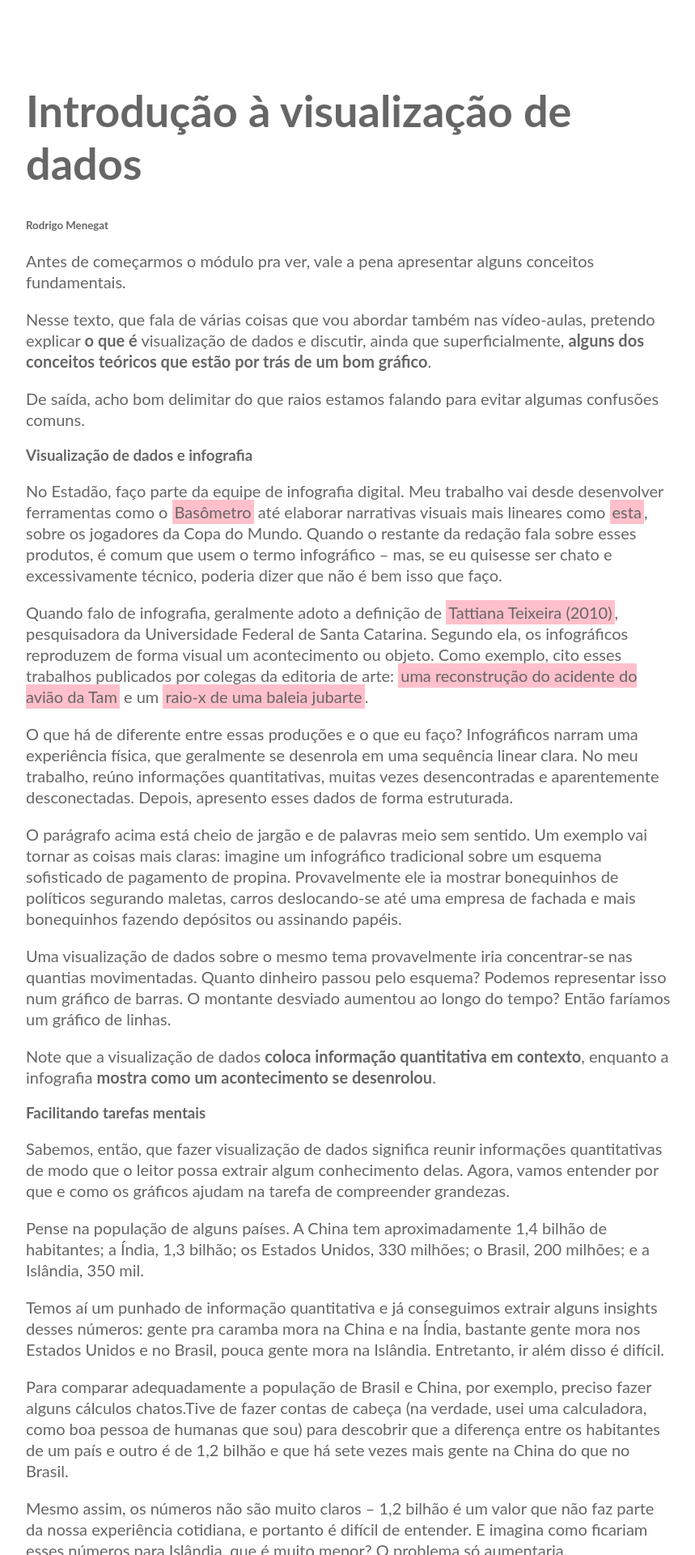
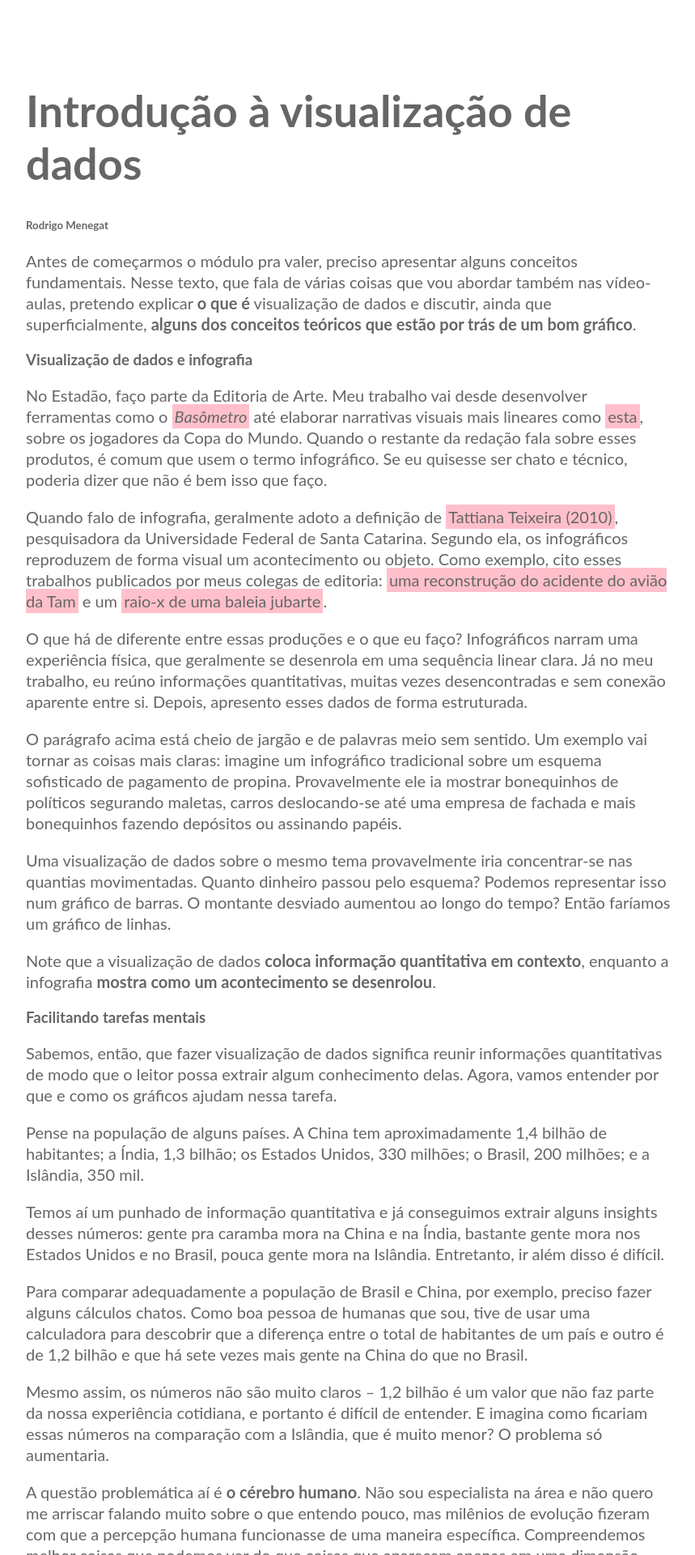
Before and after one commit to RodrigoMenegat/dataviz-1, a Jekyll site: the page built from docs/introducao-visualizacao-de-dados/index.md, in a window 1280 px wide. Shown: the top 1920 px of the page at 81% size, without its empty margins (208-1067 px from the left). Built offline with Jekyll 4.4.1, drawn with Linux system fonts in a browser that asks for light colours; our own code applies the rules of GitHub Pages for plain Markdown files; some of the changed text lies outside the part shown.

Commit message:
Edita texto introdutório; centraliza CSS

```diff
--- a/docs/assets/css/main.css
+++ b/docs/assets/css/main.css
@@ -7,6 +7,14 @@
   padding-top: 60px;
   font-family: Lato, sans-serif;
   position: relative;
+}
+
+/* Centraliza imagens
+com parâmetro especificado */
+
+img[src$="centered"] {
+  display:block;
+  margin: 0 auto;
 }
 
 .nav {
--- a/docs/introducao-visualizacao-de-dados/index.md
+++ b/docs/introducao-visualizacao-de-dados/index.md
@@ -7,19 +7,15 @@ layout: project
 # Introdução à visualização de dados
 ##### Rodrigo Menegat
 
-Antes de começarmos o módulo pra ver, vale a pena apresentar alguns conceitos fundamentais.
-
-Nesse texto, que fala de várias coisas que vou abordar também nas vídeo-aulas, pretendo explicar **o que é** visualização de dados e discutir, ainda que superficialmente, **alguns dos conceitos teóricos que estão por trás de um bom gráfico**.
-
-De saída, acho bom delimitar do que raios estamos falando para evitar algumas confusões comuns.
+Antes de começarmos o módulo pra valer, preciso apresentar alguns conceitos fundamentais. Nesse texto, que fala de várias coisas que vou abordar também nas vídeo-aulas, pretendo explicar **o que é** visualização de dados e discutir, ainda que superficialmente, **alguns dos conceitos teóricos que estão por trás de um bom gráfico**.
 
 ### Visualização de dados e infografia
 
-No Estadão, faço parte da equipe de infografia digital. Meu trabalho vai desde desenvolver ferramentas como o [Basômetro](https://arte.estadao.com.br/politica/basometro/) até elaborar narrativas visuais mais lineares como [esta](https://www.estadao.com.br/infograficos/copa-do-mundo-2018,pela-primeira-vez-mais-de-dois-tercos-dos-jogadores-da-copa-atuam-no-exterior,888766), sobre os jogadores da Copa do Mundo. Quando o restante da redação fala sobre esses produtos, é comum que usem o termo infográfico – mas, se eu quisesse ser chato e excessivamente técnico, poderia dizer que não é bem isso que faço.
+No Estadão, faço parte da Editoria de Arte. Meu trabalho vai desde desenvolver ferramentas como o [*Basômetro*](https://arte.estadao.com.br/politica/basometro/) até elaborar narrativas visuais mais lineares como [esta](https://www.estadao.com.br/infograficos/copa-do-mundo-2018,pela-primeira-vez-mais-de-dois-tercos-dos-jogadores-da-copa-atuam-no-exterior,888766), sobre os jogadores da Copa do Mundo. Quando o restante da redação fala sobre esses produtos, é comum que usem o termo infográfico. Se eu quisesse ser chato e técnico, poderia dizer que não é bem isso que faço.
 
-Quando falo de infografia, geralmente adoto a definição de [Tattiana Teixeira (2010)](https://repositorio.ufba.br/ri/bitstream/ri/20642/3/Infografia%20e%20Jornalismo.pdf), pesquisadora da Universidade Federal de Santa Catarina. Segundo ela, os infográficos reproduzem de forma visual um acontecimento ou objeto. Como exemplo, cito esses trabalhos publicados por colegas da editoria de arte: [uma reconstrução do acidente do avião da Tam](https://www.estadao.com.br/infograficos/cidades,10-anos-do-maior-acidente-em-um-aeroporto-do-brasil,764239) e um [raio-x de uma baleia jubarte](https://www.estadao.com.br/infograficos/cidades,raio-x-da-baleia-jubarte,810629).
+Quando falo de infografia, geralmente adoto a definição de [Tattiana Teixeira (2010)](https://repositorio.ufba.br/ri/bitstream/ri/20642/3/Infografia%20e%20Jornalismo.pdf), pesquisadora da Universidade Federal de Santa Catarina. Segundo ela, os infográficos reproduzem de forma visual um acontecimento ou objeto. Como exemplo, cito esses trabalhos publicados por meus colegas de editoria: [uma reconstrução do acidente do avião da Tam](https://www.estadao.com.br/infograficos/cidades,10-anos-do-maior-acidente-em-um-aeroporto-do-brasil,764239) e um [raio-x de uma baleia jubarte](https://www.estadao.com.br/infograficos/cidades,raio-x-da-baleia-jubarte,810629).
 
-O que há de diferente entre essas produções e o que eu faço? Infográficos narram uma experiência física, que geralmente se desenrola em uma sequência linear clara. No meu trabalho, reúno informações quantitativas, muitas vezes desencontradas e aparentemente desconectadas. Depois, apresento esses dados de forma estruturada.
+O que há de diferente entre essas produções e o que eu faço? Infográficos narram uma experiência física, que geralmente se desenrola em uma sequência linear clara. Já no meu trabalho, eu reúno informações quantitativas, muitas vezes desencontradas e sem conexão aparente entre si. Depois, apresento esses dados de forma estruturada.
 
 O parágrafo acima está cheio de jargão e de palavras meio sem sentido. Um exemplo vai tornar as coisas mais claras: imagine um infográfico tradicional sobre um esquema sofisticado de pagamento de propina. Provavelmente ele ia mostrar bonequinhos de políticos segurando maletas, carros deslocando-se até uma empresa de fachada e mais bonequinhos fazendo depósitos ou assinando papéis.
 
@@ -28,33 +24,33 @@ Uma visualização de dados sobre o mesmo tema provavelmente iria concentrar-se
 Note que a visualização de dados **coloca informação quantitativa em contexto**, enquanto a infografia **mostra como um acontecimento se desenrolou**.
 
 ### Facilitando tarefas mentais
-Sabemos, então, que fazer visualização de dados significa reunir informações quantitativas de modo que o leitor possa extrair algum conhecimento delas. Agora, vamos entender por que e como os gráficos ajudam na tarefa de compreender grandezas.
+Sabemos, então, que fazer visualização de dados significa reunir informações quantitativas de modo que o leitor possa extrair algum conhecimento delas. Agora, vamos entender por que e como os gráficos ajudam nessa tarefa.
 
 Pense na população de alguns países. A China tem aproximadamente 1,4 bilhão de habitantes; a Índia, 1,3 bilhão; os Estados Unidos, 330 milhões; o Brasil, 200 milhões; e a Islândia, 350 mil.
 
 Temos aí um punhado de informação quantitativa e já conseguimos extrair alguns insights desses números: gente pra caramba mora na China e na Índia, bastante gente mora nos Estados Unidos e no Brasil, pouca gente mora na Islândia. Entretanto, ir além disso é difícil.
 
-Para comparar adequadamente a população de Brasil e China, por exemplo, preciso fazer alguns cálculos chatos.Tive de fazer contas de cabeça (na verdade, usei uma calculadora, como boa pessoa de humanas que sou) para descobrir que a diferença entre os habitantes de um país e outro é de 1,2 bilhão e que há sete vezes mais gente na China do que no Brasil.
+Para comparar adequadamente a população de Brasil e China, por exemplo, preciso fazer alguns cálculos chatos. Como boa pessoa de humanas que sou, tive de usar uma calculadora para descobrir que a diferença entre o total de habitantes de um país e outro é de 1,2 bilhão e que há sete vezes mais gente na China do que no Brasil.
 
-Mesmo assim, os números não são muito claros – 1,2 bilhão é um valor que não faz parte da nossa experiência cotidiana, e portanto é difícil de entender. E imagina como ficariam esses números para Islândia, que é muito menor? O problema só aumentaria.
+Mesmo assim, os números não são muito claros – 1,2 bilhão é um valor que não faz parte da nossa experiência cotidiana, e portanto é difícil de entender. E imagina como ficariam essas números na comparação com a Islândia, que é muito menor? O problema só aumentaria.
 
-A questão problemática aí é **o cérebro humano**. Não sou especialista na área e não quero me arriscar falando muito sobre o que entendo pouco, mas milênios de evolução fizeram com que a percepção humana funcionasse de uma maneira específica – e acontece que compreendemos melhor coisas que podemos ver do que coisas que aparecem apenas em uma dimensão abstrata.
+A questão problemática aí é **o cérebro humano**. Não sou especialista na área e não quero me arriscar falando muito sobre o que entendo pouco, mas milênios de evolução fizeram com que a percepção humana funcionasse de uma maneira específica. Compreendemos melhor coisas que podemos ver do que coisas que aparecem apenas em uma dimensão abstrata.
 
 Em *The Functional Art (2011)*, Alberto Cairo resume bem como a visualização de dados pode facilitar a percepção e compreensão de temas assim.
 
-> “Ao dar aos números uma forma adequada, codificando-os visualmente, o gráfico economizou tempo e energia que você perderia se tivesse que usar uma tabela que não foi projetada para ajudar sua mente. O primeiro e principal objetivo de qualquer gráfico e visualização é ser uma ferramenta para seus olhos e cérebro perceberem o que está além de seu alcance natural.”
+> “Ao dar aos números uma forma adequada, codificando-os visualmente, o gráfico economizou o tempo e a energia que você perderia se tivesse que usar uma tabela que não foi projetada para ajudar sua mente. O primeiro e principal objetivo de qualquer gráfico e visualização é ser uma ferramenta para seus olhos e cérebro perceberem o que está além de seu alcance natural.”
 
 Vamos ver, na prática, como isso funciona:
 
-![alt text](../imgs/barras-paises.png "Gráfico de barras comparando população dos países")
+![alt text](../imgs/barras-paises.png?style="centered" "Gráfico de barras comparando população dos países")
 
-Com o gráfico acima, podemos perceber de forma imediata a proporção da população chinesa – ela faz o Brasil, um país também super-populoso, ficar nanico. A Islândia praticamente desaparece. No gráfico, todas essas informações são comunicadas de forma que exige menos esforço mental do que no método anterior, a simples listagem dos valores.
+Com o gráfico acima, podemos perceber de forma imediata a proporção da população chinesa. Ela faz o Brasil, que também é um país super-populoso, ficar nanico. A Islândia praticamente desaparece. No gráfico, todas essas informações são comunicadas de uma forma que exige menos esforço mental do que no método anterior, a simples listagem dos valores.
 
-Claro, esse exemplo é bastante simples – provavelmente, comparar grandezas é a tarefa mais simples que a visualização de dados pode ajudar a fazer. Existem diversas outras operações em que gráficos podem ser uma ferramenta poderosa, e algumas são bem mais complexas. São coisas como acompanhar evoluções temporais, visualizar correlações, distribuições, hierarquias e até mesmo incertezas.
+Claro, esse exemplo é bastante simples. Provavelmente, comparar grandezas é a tarefa mais simples na qual a visualização de dados pode ajudar. Existem diversas outras operações em que gráficos podem ser uma ferramenta poderosa, e algumas são bem mais complexas. São coisas como acompanhar evoluções ao longo do tempo, visualizar correlações, distribuições, hierarquias e até mesmo incertezas.
 
 Ao elaborar uma visualização de dados, a parte mais importante do processo é decidir que **operações mentais** você quer facilitar para o leitor. A ideia é fazer com que o público compare grandezas absolutas, perceba tendências temporais, aglomeramentos geográficos ou o quê? Com a resposta em mente, sua missão é escolher o formato que faça isso da maneira mais eficiente possível.
 
-Uma vez que você tenha definido em que operação quer auxiliar, saiba que já existe certo consenso sobre quais tipos de gráfico funcionam melhor para cada tarefa. Gráficos de linha, por exemplo, são ótimos para mostrar variações ao longo do tempo, enquanto [gráficos de dispersão](https://pt.wikipedia.org/wiki/Gr%C3%A1fico_de_dispers%C3%A3o) funcionam bem para demonstrar a correlação entre duas variáveis. O [Dataviz Catalogue](https://datavizcatalogue.com/search.html) (em inglês) é uma boa ferramenta para descobrir qual visualização funciona para o quê.
+Uma vez que você tenha definido em que operação quer auxiliar, saiba que já existe certo consenso sobre quais tipos de gráfico funcionam melhor para cada tarefa. Gráficos de linha, por exemplo, são ótimos para mostrar variações ao longo do tempo, enquanto [gráficos de dispersão](https://pt.wikipedia.org/wiki/Gr%C3%A1fico_de_dispers%C3%A3o) funcionam bem para demonstrar a correlação entre duas variáveis. O [Dataviz Catalogue](https://datavizcatalogue.com/search.html) (disponível em inglês ou espanhol) é uma boa ferramenta para descobrir qual visualização funciona para o quê.
 
 Seguindo essa receita, é relativamente fácil elaborar um gráfico funcional. Entretanto, estamos falando sobre visualização de dados aplicada ao jornalismo – um ofício que requer, sim, precisão e eficiência, mas que também prima por contar histórias interessantes de forma cativante.
 
@@ -66,19 +62,19 @@ O primeiro é o autor de um livro fundamental chamado *“Visual Display of Quan
 
 Em um resumo grosseiro, o que ele quer dizer é que a mensagem de um gráfico é mais clara quando ele não tem elementos decorativos desnecessários. O gif abaixo demonstra como isso funciona:
 
-![alt text](../imgs/data-ink.gif "Imagem .gif sobre data-ink ratio")
+![alt text](../imgs/data-ink.gif?style="centered" "Imagem .gif sobre data-ink ratio")
 
-O gráfico de barras final, sem as anotações redundantes e as cores que não trazem informação alguma, é mais fácil de ler. Com menos distrações, o leitor precisa fazer um esforço cognitivo menor para chegar à ideia central – o que casa muito bem com a ideia de que nosso objetivo é tornar operações mentais menos custosas. Tudo que não é essencial para essa tarefa é considerado chartjunk – “lixo de tabela” que deve ser descartado.
+O gráfico de barras final, sem as anotações redundantes e as cores que não trazem informação alguma, é mais fácil de ler. Com menos distrações, o leitor precisa fazer um esforço cognitivo menor para chegar à ideia central – e isso casa muito bem com a ideia de que nosso objetivo é tornar operações mentais menos custosas. Tudo que não é essencial para essa tarefa é considerado *chartjunk* – “lixo de tabela” que deve ser descartado.
 
 A parte chata dessa perspectiva, com a qual geralmente concordo, é que ela vê a visualização de dados como um ofício predominantemente técnico, com pouco ou nenhum espaço para expressão criativa. Se todos levassem esse pensamento ao extremo, todos os gráficos do mundo pareceriam ter saído de um almanaque contábil. Um dos [projetos mais legais que já fiz](https://vsueiro.com/data-stories/all-the-government-barbecues/pt/), por exemplo, estaria condenado.
 
-E é justamente por isso que o segundo cara que vou apresentar é Nigel Holmes, que fazia seu trabalho com uma abordagem bem diferente. Ele fez carreira na revista Time, onde foi diretor do departamento de gráficos. Lá, desenhava coisas que deviam dar nos nervos de Tufte.
+É por isso que o segundo cara que vou apresentar é Nigel Holmes, que fazia seu trabalho com uma abordagem bem diferente. Ele fez carreira na revista Time, onde foi diretor do departamento de gráficos. Lá, desenhava coisas que deviam dar nos nervos de Tufte.
 
 Um de seus trabalhos que mais gosto é esse aqui:
 
-![alt text](../imgs/nigel-holmes.jpg "Cartum de Nigel Holmes com gráficos de barras estilizados como pacientes em um hospital")
+![alt text](../imgs/nigel-holmes.jpg?style="centered" "Cartum de Nigel Holmes com gráficos de barras estilizados como pacientes em um hospital")
 
-Do ponto de vista de Tufte, esse é um material bem problemático – as barras estão desalinhadas, têm um efeito tridimensional desnecessário e não são realmente comparáveis. Mas, caramba, ele desenhou barras deitadas em camas! Holmes sacrificou precisão e minimalismo para fazer um gráfico que, apesar de tecnicamente incorreto, é memorável.
+Do ponto de vista de Tufte, esse é um material bem problemático – as barras estão desalinhadas, têm um efeito tridimensional desnecessário e não são realmente comparáveis. Mas, caramba, ele desenhou barras deitadas em camas! Holmes sacrificou precisão e minimalismo para fazer um gráfico que, apesar de tecnicamente incorreto, é impactante e memorável.
 
 E aí, qual dos dois está certo?
 
@@ -86,4 +82,4 @@ De um ponto de vista essencialmente técnico, Tufte comunica melhor a informaç
 
 Entretanto, fazer jornalismo – de dados ou qualquer outro tipo – exige cativar o público. Pessoalmente, acho que um bom gráfico é aquele que, quando colocado no topo de uma matéria, consegue ser tão intrigante e atraente quanto um abre em estilo literário ou um lead bombástico.
 
-Para conseguir isso, às vezes é preciso romper com algumas convenções – em [outro texto](https://rodrigomenegat.github.io/dataviz-1/vanguarda-da-visualizacao-jornalistica) desse módulo, listo projetos que se destacam por fazer exatamente isso. Ainda assim, preciso dar um aviso amigo: se você não é o próprio Nigel Holmes, desenhar barras convalescendo em um leito geralmente é ir longe demais.
+Para conseguir isso, às vezes é preciso romper com algumas convenções. Em [outro texto](https://rodrigomenegat.github.io/dataviz-1/vanguarda-da-visualizacao-jornalistica) desse módulo, listo projetos que se destacam por fazer exatamente isso. Ainda assim, preciso dar um aviso amigo: se você não é o próprio Nigel Holmes, desenhar barras convalescendo em um leito geralmente é ir longe demais.
```
